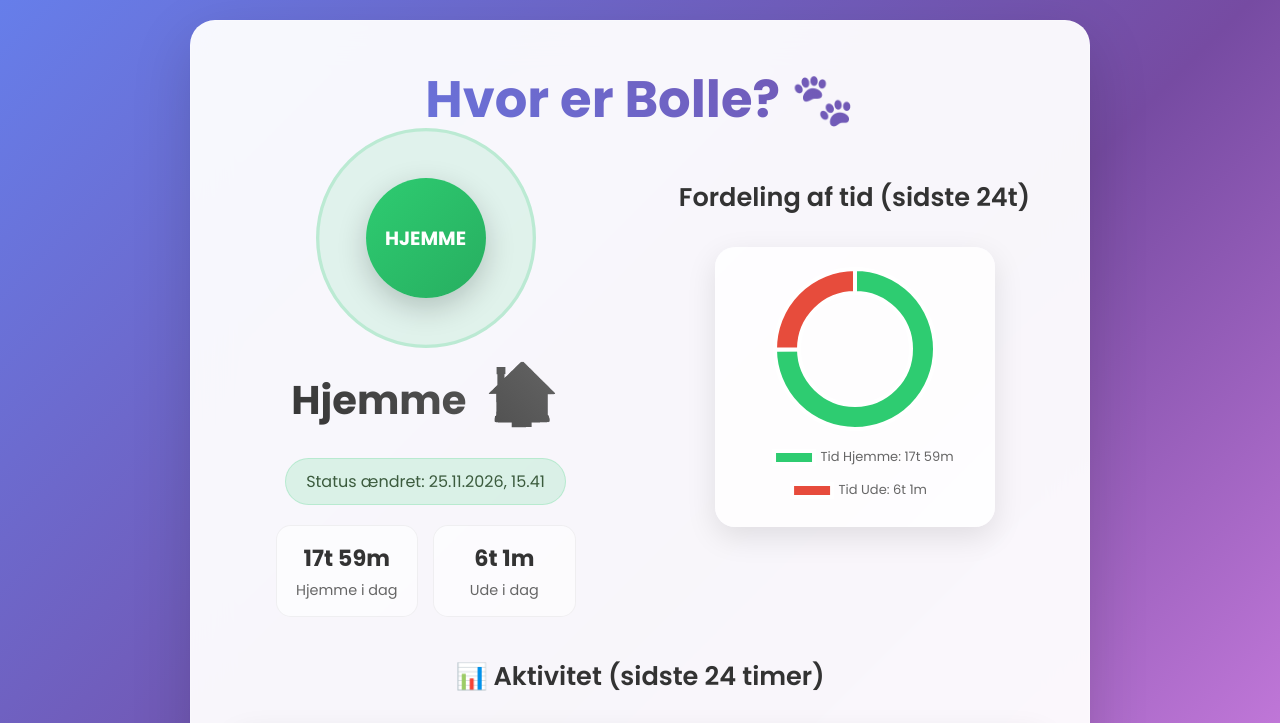
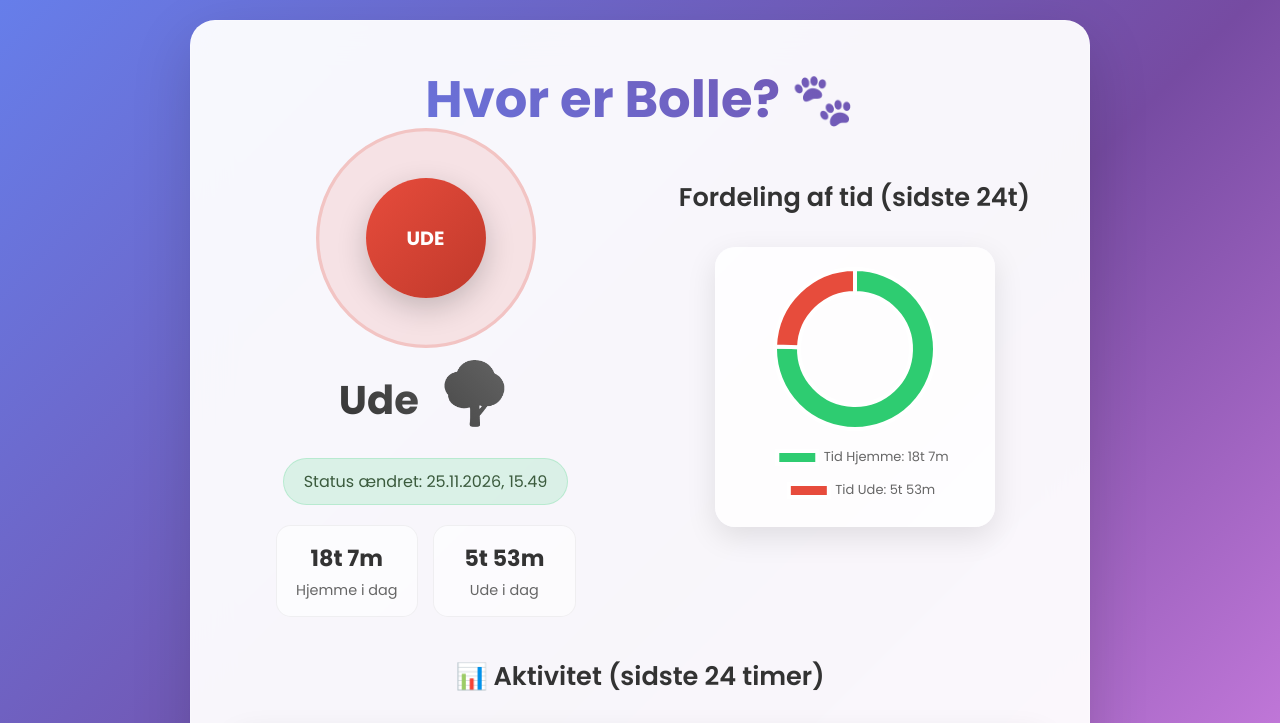
Before and after one commit to henrikastrup/temperatur-display, a plain HTML site: page kat.html in a window 1280 px wide. Shown: the top 723 px of the page. Drawn offline with nearby package versions, Linux system fonts and the light colour scheme.

Commit message:
Opdateret Katte-Dashboard - 25.11.2026, 14.49.52

```diff
--- a/kat.html
+++ b/kat.html
@@ -47,18 +47,18 @@
         <div class="main-content">
             <div class="status-section">
                 <div class="status-indicator">
-                    <div class="pulse-ring inside"></div>
-                    <div class="status-core inside">HJEMME</div>
+                    <div class="pulse-ring outside"></div>
+                    <div class="status-core outside">UDE</div>
                 </div>
-                <div class="status-text">Hjemme <span class="status-icon">🏠</span></div>
-                <div class="last-change">Status ændret: 25.11.2026, 15.41</div>
+                <div class="status-text">Ude <span class="status-icon">🌳</span></div>
+                <div class="last-change">Status ændret: 25.11.2026, 15.49</div>
                 <div class="stats-grid">
                     <div class="stat-card">
-                        <div class="stat-value">17t 59m</div>
+                        <div class="stat-value">18t 7m</div>
                         <div class="stat-label">Hjemme i dag</div>
                     </div>
                     <div class="stat-card">
-                        <div class="stat-value">6t 1m</div>
+                        <div class="stat-value">5t 53m</div>
                         <div class="stat-label">Ude i dag</div>
                     </div>
                 </div>
@@ -80,7 +80,7 @@
         </div>
 
         <div class="footer">
-            Sidst opdateret: 25.11.2026, 15.41
+            Sidst opdateret: 25.11.2026, 15.49
         </div>
     </div>
 
@@ -97,7 +97,7 @@
             type: 'doughnut',
             data: {
                 labels: ['Tid Hjemme', 'Tid Ude'],
-                datasets: [{ data: [17.9780092683766, 6.02222993062602], backgroundColor: ['#2ecc71', '#e74c3c'], borderColor: ['#ffffff'], borderWidth: 4, hoverOffset: 8 }]
+                datasets: [{ data: [18.1185193879737, 5.88167437507047], backgroundColor: ['#2ecc71', '#e74c3c'], borderColor: ['#ffffff'], borderWidth: 4, hoverOffset: 8 }]
             },
             options: {
                 responsive: true, maintainAspectRatio: true, cutout: '70%', plugins: { legend: { position: 'bottom', labels: { font: { size: 13, family: 'Poppins' }, padding: 20, generateLabels: function(chart) { const data = chart.data; if (data.labels.length && data.datasets.length) { return data.labels.map((label, i) => { const meta = chart.getDatasetMeta(0); const style = meta.controller.getStyle(i); const value = data.datasets[0].data[i]; const formattedTime = formatHours(value); return { text: label + ': ' + formattedTime, fillStyle: style.backgroundColor, strokeStyle: style.borderColor, lineWidth: style.borderWidth, hidden: isNaN(data.datasets[0].data[i]) || meta.data[i].hidden, index: i }; }); } return []; } } } }, animation: { animateRotate: true, duration: 1500 } }
@@ -107,10 +107,10 @@
         new Chart(activityCtx, {
             type: 'line',
             data: {
-                labels: ["15.56","16.10","16.47","23.06","01.46","04.40","05.29","06.31","07.26","14.55","15.41"],
+                labels: ["15.56","16.10","16.47","23.06","01.46","04.40","05.29","06.31","07.26","14.55","15.41","15.49"],
                 datasets: [{
                     label: 'Status',
-                    data: [0,1,0,1,0,1,0,1,0,1,0],
+                    data: [0,1,0,1,0,1,0,1,0,1,0,1],
                     borderWidth: 3,
                     fill: true,
                     pointRadius: 0,
```
